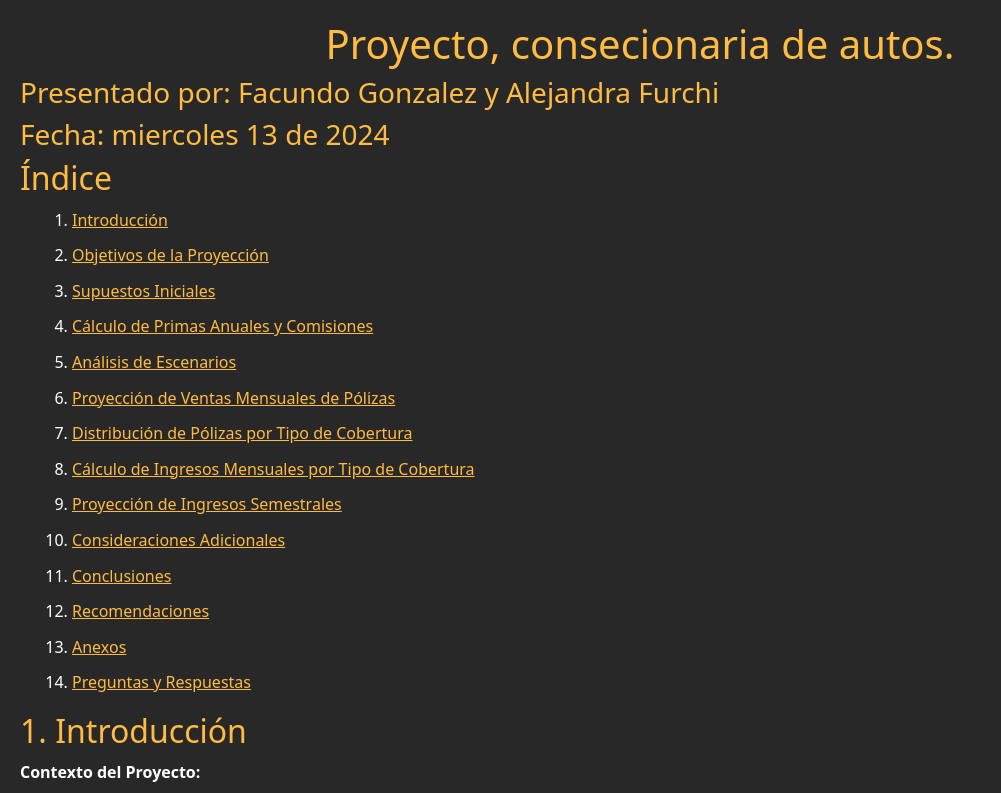
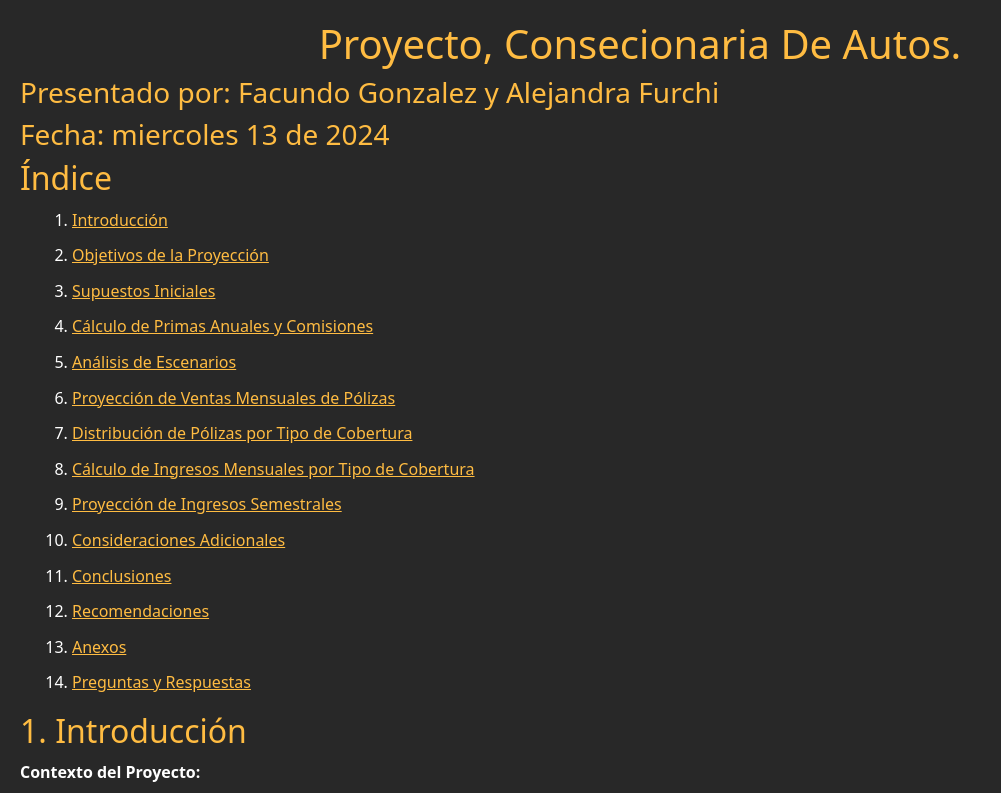
Before and after one commit to facugon85/agencia, a plain HTML site: page index.html in a window 1280 px wide. Shown: the top 793 px of the page, without its empty margins (0-1001 px from the left). Drawn offline with nearby package versions, Linux system fonts and the light colour scheme.

Commit message:
Update index.html

```diff
--- a/index.html
+++ b/index.html
@@ -48,7 +48,7 @@
 </head>
 <body>
 
-    <h1>Proyecto, consecionaria de autos.</h1>
+    <h1 class="text-capitalize">Proyecto, consecionaria de autos.</h1>
 
     <h3>Presentado por: Facundo Gonzalez y Alejandra Furchi</h3>
     <h3>Fecha: miercoles 13 de 2024</h3>
```
